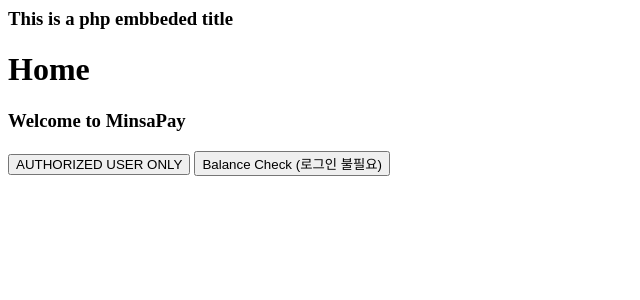
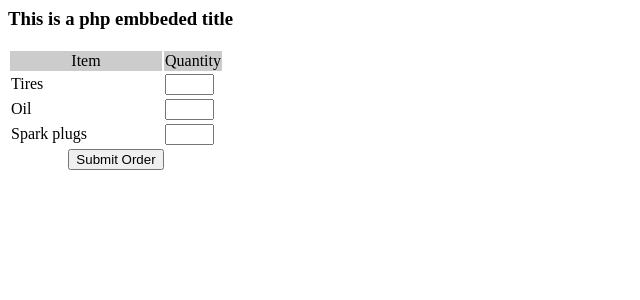
Before and after one commit to 2ndBrigadeWebProgrammer/Backend-Ga-MoNya, a PHP site: page / in a window 1280 px wide. Shown: the top 300 px of the page, without its empty margins (0-640 px from the left). Run offline with PHP 8.4, Linux system fonts and the light colour scheme; data that the repository does not hold is empty.

Commit message:
Following 1.1

```diff
--- a/index.php
+++ b/index.php
@@ -15,15 +15,33 @@
 
     else echo "<h3>This is a php embbeded title</h3>";
 ?>
-
     <head>
-        <meta charset="utf-8">
-	    <title>MinsaPay</title>
+        <title>Test</title>
     </head>
     <body>
-        <h1>Home</h1>
-        <h3>Welcome to MinsaPay</h3>
-            <input type="button" onclick="login.php" name="login" value="AUTHORIZED USER ONLY">
-            <input type="button" onclick="balance.php"name="balance" value="Balance Check (로그인 불필요)">
+        <form action="processorder.php" method="post">
+        <table style="border:0;">
+        <tr style="background:#cccccc">
+            <td style="width: 150px; text-align:center;">Item</td>
+            <td style="width: 15px; text-align:center;">Quantity</td>
+            </tr>
+
+        <tr>
+            <td>Tires</td>
+            <td> <input type="text" name="tireqty" size="3" maxlength="3"/></td>
+        </tr>
+            <tr>
+            <td>Oil</td>
+            <td> <input type="text" name="oilqty" size="3" maxlength="3"/></td>
+        </tr>
+            <tr>
+            <td>Spark plugs</td>
+            <td> <input type="text" name="tireqty" size="3" maxlength="3"/></td>
+        </tr>
+        <tr>
+        <td colspan="2" style="text-align:center"><input type="submit" value="Submit Order"/>            </td>
+            </tr>
+            </table>
+        </form>
     </body>
 </html>
```
Also changed, not shown: balance.php (deleted, +0 -11 lines), login.php (deleted, +0 -11 lines).
